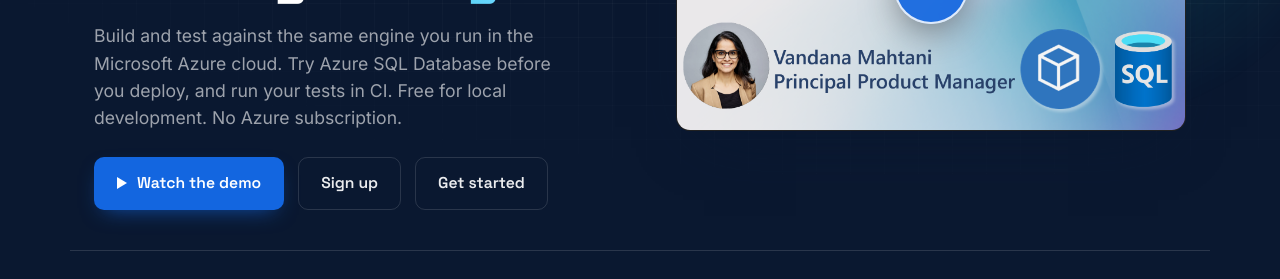
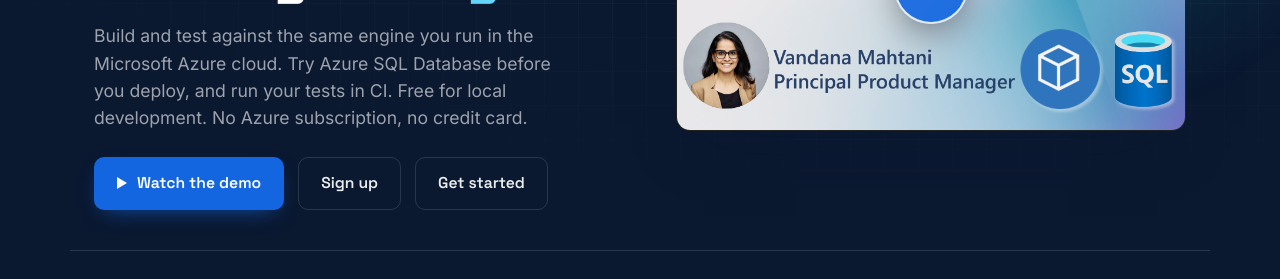
Before and after one commit to microsoft/azure-sql-database-container, a Jekyll site: the page built from docs/index.html, in a window 1280 px wide and 900 px high. Shown: the part 370-649 px from the top of the window. Built offline with Jekyll 4.4.1, drawn with Linux system fonts in a browser that asks for light colours.

Commit message:
Modify hero-sub text for Azure SQL Database
Updated the hero-sub paragraph to include 'no credit card'.

```diff
--- a/docs/index.html
+++ b/docs/index.html
@@ -11,7 +11,7 @@
     <div class="hero-copy">
       <p class="eyebrow eyebrow-light"><span class="eyebrow-dot"></span>Private Preview</p>
       <h1>The Azure SQL Database engine,<br>running <span class="grad">locally</span>.</h1>
-      <p class="hero-sub">Build and test against the same engine you run in the Microsoft Azure cloud. Try Azure SQL Database before you deploy, and run your tests in CI. Free for local development. No Azure subscription.</p>
+      <p class="hero-sub">Build and test against the same engine you run in the Microsoft Azure cloud. Try Azure SQL Database before you deploy, and run your tests in CI. Free for local development. No Azure subscription, no credit card.</p>
       <div class="hero-cta">
         <a class="btn btn-primary" href="{{ site.demo_link }}" rel="noopener">
           <span class="play-glyph" aria-hidden="true"></span>Watch the demo
```
